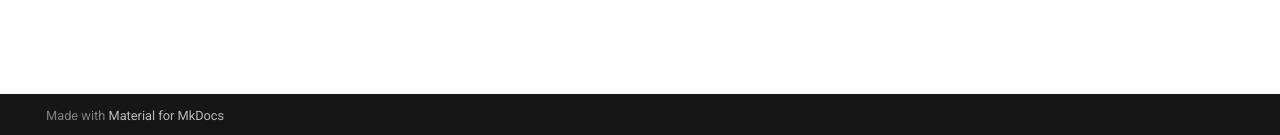
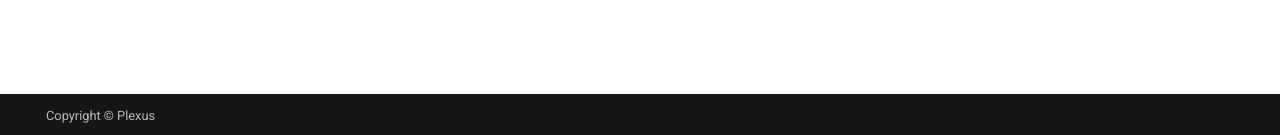
Before and after one commit to Plexlogic/developer, an MkDocs documentation site: the page built from docs/index.md, in a window 1280 px wide. Shown: the part 762-897 px from the top of the page. Built offline with MkDocs 1.6.1 and Material for MkDocs 9.7.7, drawn with Linux system fonts in a browser that asks for light colours.

Commit message:
Update footer

```diff
--- a/mkdocs.yml
+++ b/mkdocs.yml
@@ -2,6 +2,8 @@ site_name: Plexus Developer
 
 theme:
   name: material
+
+copyright: Copyright &copy; Plexus
 
 # Strict mode, exit on warning
 strict: true
@@ -9,10 +11,18 @@ strict: true
 # Hide edit button
 edit_uri: ''
 
-# Code highlighting
 markdown_extensions:
+  # Code highlighting
   - pymdownx.highlight
   - pymdownx.inlinehilite
   - pymdownx.superfences
   - pymdownx.snippets
+
+
   - admonition
+
+  - toc:
+      permalink: true
+
+extra:
+  generator: false
```
